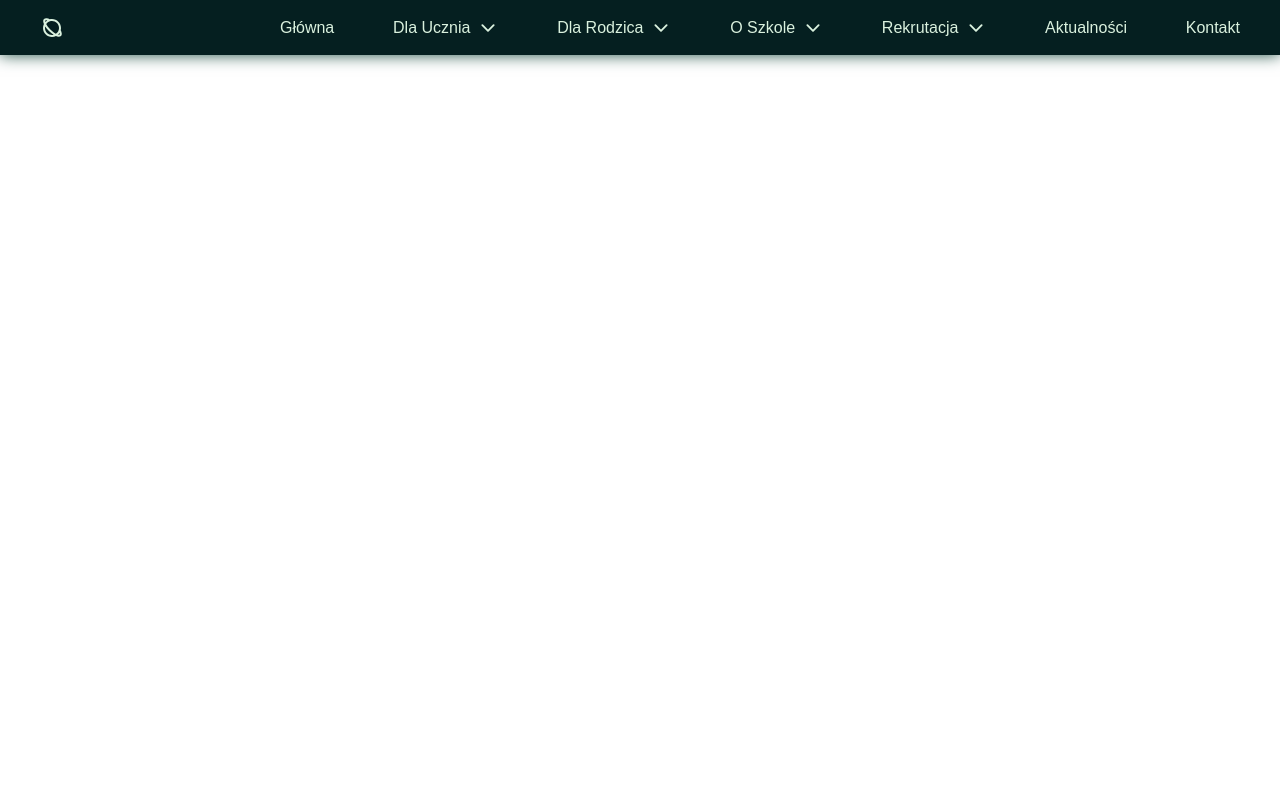
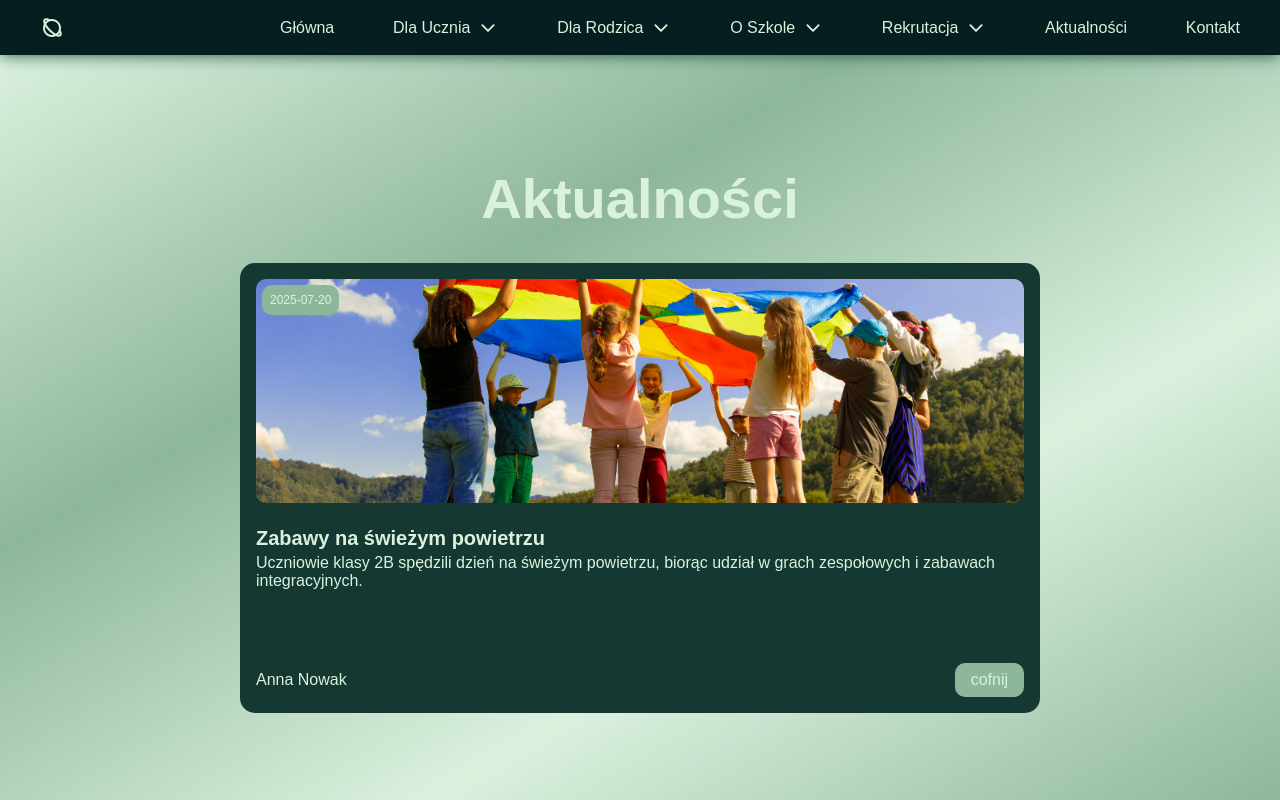
Before and after one commit to Wiciu021/Website-Project, a React (Create React App) app in the folder frontend/: page /post/1 in a window 1280 px wide. Built offline with nearby package versions, Linux system fonts and the light colour scheme; the HTML template or start-up script is replaced by a standard one; a web font is replaced by a local one.

Commit message:
you can see only one post from feed if you use see more button

```diff
--- a/frontend/src/App.js
+++ b/frontend/src/App.js
@@ -6,6 +6,7 @@ import ForParents from "./components/for-parents-section/ForParents";
 import Footer from "./components/footer/Footer";
 import { BrowserRouter, Routes, Route } from 'react-router-dom'
 import FeedPage from "./components/feed-page/FeedPage";
+import FeedPagePost from "./components/feed-page-post/FeedPagePost";
 
 function HomePage() {
   return (
@@ -26,7 +27,8 @@ function App() {
 
         <Routes>
           <Route path="/" element={<HomePage />} />
-          <Route path="/feed" element={<FeedPage />} />
+          <Route path="/aktualnosci" element={<FeedPage />} />
+          <Route path="/post/:id" element={<FeedPagePost />}/>
         </Routes>
 
         <Footer />
--- a/frontend/src/Data/feed-data.js
+++ b/frontend/src/Data/feed-data.js
@@ -1,5 +1,6 @@
 export const feedData = [
   {
+    id: 1,
     title: 'Zabawy na świeżym powietrzu',
     description: 'Uczniowie klasy 2B spędzili dzień na świeżym powietrzu, biorąc udział w grach zespołowych i zabawach integracyjnych.',
     img: 'kids1',
@@ -7,6 +8,7 @@ export const feedData = [
     author: 'Anna Nowak',
   },
   {
+    id: 2,
     title: 'Zajęcia plastyczne w klasie 1A',
     description: 'Dzieci rozwijały swoją kreatywność, tworząc prace plastyczne z twoja matka.',
     img: 'kids2',
@@ -14,6 +16,7 @@ export const feedData = [
     author: 'Karol Wiśniewski',
   },
   {
+    id: 3,
     title: 'Wspólne czytanie w bibliotece szkolnej',
     description: 'Klasa 3C odwiedziła bibliotekę, gdzie nauczyciel czytał fragmenty nowej książki o przygodach detektywa Liska.',
     img: 'kids3',
@@ -21,13 +24,13 @@ export const feedData = [
     author: 'Magdalena Kowalczyk',
   },
   {
+    id: 4,
     title: 'Eksperymenty z fizyki klasa 6',
     description: 'Uczniowie przeprowadzali proste eksperymenty z grawitacją i ciśnieniem powietrza podczas zajęć w laboratorium.',
     img: 'kids4',
     date: '2025-07-12',
     author: 'Piotr Zieliński',
   }
-]
-;
+];
 
-export default feedData
+export default feedData;
--- /dev/null
+++ b/frontend/src/components/feed-page-post/FeedPagePost.js
@@ -0,0 +1,54 @@
+import React from 'react'
+import { useNavigate, useParams } from 'react-router-dom'
+import feedData from '../../Data/feed-data'
+import '../feed-page/feedPageItem.css'
+import '../feed-page/feedPage.css'
+import './feedPagePost.css'
+
+const FeedPagePost = () => {
+
+  const { id } = useParams();
+  const postId = parseInt(id);
+  const post = feedData.find(item => item.id == postId);
+
+  const navigate = useNavigate();
+
+  if (!post) {
+    return <div>not found</div>
+  }
+
+  return (
+    <section className='feed-page-post page-section'>
+      <div className='title-section'>
+        <h1>Aktualności</h1>
+      </div>
+      <div className='wrapper'>
+        <div className='post-card'>
+          <div className='card-image-container' style={{
+            backgroundImage: `url(/images/${post.img}.jpg)`,
+            backgroundSize: 'cover',
+            backgroundPosition: 'center',
+            backgroundRepeat: 'no-repeat',
+            borderRadius: '10px'
+          }}>
+            <div className='date-container'>{post.date}</div>
+          </div>
+          <div className='card-desctiption-container'>
+            <h3>{post.title}</h3>
+            <div className='desctiption'>
+              {
+                post.description
+              }
+            </div>
+          </div>
+          <div className='card-footer-container'>
+            <h4>{post.author}</h4>
+            <button className='go-back-button' onClick={() => navigate(-1)}>cofnij</button>
+          </div>
+        </div>
+      </div>
+    </section>
+  )
+}
+
+export default FeedPagePost
--- /dev/null
+++ b/frontend/src/components/feed-page-post/feedPagePost.css
@@ -0,0 +1,20 @@
+.feed-page-post {
+  min-height: calc(100vh - 55px);
+  gap: 2rem;
+  /* padding-top: 55px; */
+}
+
+.feed-page-post .wrapper {
+  min-width: 600px;
+  max-width: 800px;
+}
+
+.feed-page-post .wrapper .card-image-container {
+  height: 60%;
+  width: 100%;
+}
+
+.feed-page-post .wrapper .card-footer-container .go-back-button {
+  font-size: 1rem;
+  font-weight: 500;
+}
--- a/frontend/src/components/feed-page/FeedPage.js
+++ b/frontend/src/components/feed-page/FeedPage.js
@@ -14,7 +14,7 @@ const FeedPage = () => {
         <div className='feed-grid'>
           {
             feedData && feedData.length ?
-            feedData.map(feedItem => <FeedPageItem item={feedItem}/>)
+            feedData.map(feedItem => <FeedPageItem key={feedItem.id} item={feedItem}/>)
             : <p>No data to display</p>
           }
         </div>
--- a/frontend/src/components/feed-page/FeedPageItem.js
+++ b/frontend/src/components/feed-page/FeedPageItem.js
@@ -1,4 +1,5 @@
 import React from 'react'
+import { Link } from 'react-router-dom'
 
 const FeedPageItem = ({ item }) => {
   return (
@@ -16,13 +17,13 @@ const FeedPageItem = ({ item }) => {
         <h3>{item.title}</h3>
         <div className='desctiption'>
           {
-            item.description.length > 100 ? item.description.slice(0, 100) + '...' : item.description
+            item.description.length > 80 ? item.description.slice(0, 80) + '...' : item.description
           }
         </div>
       </div>
       <div className='card-footer-container'>
         <h4>{item.author}</h4>
-        <button className='see-more-button'>więcej</button>
+        <Link to={`/post/${item.id}`} className='see-more-button'>więcej</Link>
       </div>
     </div>
   )
--- a/frontend/src/components/feed-page/feedPage.css
+++ b/frontend/src/components/feed-page/feedPage.css
@@ -5,15 +5,18 @@
   flex-direction: column;
   gap: 3rem;
   padding-top: 1.5rem;
+  /* padding-top: 55px; */
 }
 
-.feed-page-section {
+.feed-page-section,
+.feed-page-post {
 background-image: linear-gradient(to bottom right, var(--green-6), var(--green-5), var(--green-6), var(--green-5));
   color: var(--green-6);
   min-height: 100vh;
 }
 
-.feed-page-section .title-section {
+.feed-page-section .title-section,
+.feed-page-post .title-section {
   /* height: 300px; */
   width: 100%;
   display: flex;
@@ -21,7 +24,8 @@ background-image: linear-gradient(to bottom right, var(--green-6), var(--green-5
   align-items: center;
 }
 
-.feed-page-section .title-section h1 {
+.feed-page-section .title-section h1,
+.feed-page-post .title-section h1 {
   color: var(--green-6);
   font-size: 3.5rem;
 }
--- a/frontend/src/components/feed-page/feedPageItem.css
+++ b/frontend/src/components/feed-page/feedPageItem.css
@@ -1,4 +1,5 @@
-.feed-page-section .feed-wrapper .feed-grid .feed-page-item {
+.feed-page-section .feed-wrapper .feed-grid .feed-page-item,
+.feed-page-post .wrapper .post-card {
   background-color: var(--green-3);
   border-radius: 15px;
   display: flex;
@@ -10,7 +11,8 @@
   height: 450px;
 }
 
-.feed-page-section .feed-page-item .card-image-container {
+.feed-page-section .feed-page-item .card-image-container,
+.feed-page-post .post-card .card-image-container {
   width: 100%;
   height: 50%;
   display: flex;
@@ -19,7 +21,8 @@
   position: relative;
 }
 
-.feed-page-section .feed-page-item .card-image-container  .date-container {
+.feed-page-section .feed-page-item .card-image-container  .date-container,
+.feed-page-post .post-card .card-image-container  .date-container {
   position: absolute;
   width: fit-content;
   height: fit-content;
@@ -33,7 +36,8 @@
   font-size: 12px;
 }
 
-.feed-page-section .feed-page-item .card-desctiption-container {
+.feed-page-section .feed-page-item .card-desctiption-container,
+.feed-page-post .post-card .card-desctiption-container {
   display: flex;
   justify-content: left;
   flex-direction: column;
@@ -41,24 +45,28 @@
   gap: 0.25rem;
 }
 
-.feed-page-section .feed-page-item .card-desctiption-container h3 {
+.feed-page-section .feed-page-item .card-desctiption-container h3,
+.feed-page-post .post-card .card-desctiption-container h3 {
   font-size: 1.25rem;
 }
 
-.feed-page-section .feed-page-item .card-footer-container {
+.feed-page-section .feed-page-item .card-footer-container,
+.feed-page-post .post-card .card-footer-container {
   display: flex;
   justify-content: space-between;
   align-items: center;
   width: 100%;
 }
 
-.feed-page-section .feed-page-item .card-footer-container h4 {
+.feed-page-section .feed-page-item .card-footer-container h4,
+.feed-page-post .post-card .card-footer-container h4 {
   font-size: 1rem;
   font-weight: 500;
   color: var(--green-6);
 }
 
-.feed-page-section .feed-page-item .card-footer-container .see-more-button {
+.feed-page-section .feed-page-item .card-footer-container .see-more-button,
+.feed-page-post .post-card .card-footer-container .go-back-button {
   padding: 8px 16px;
   border: none;
   border-radius: 10px;
--- a/frontend/src/components/header/NavList.js
+++ b/frontend/src/components/header/NavList.js
@@ -9,7 +9,7 @@ const NavList = ({ headerData, id }) => {
   return (
     <ul className={`ul-${id}`}>
       {
-        headerData && headerData.length ? headerData.map(headerItem => <ListItem item={headerItem} id={id + 1} showDropDown={showDropDown} setShowDropDown={setShowDropDown}/>) : null
+        headerData && headerData.length ? headerData.map(headerItem => <ListItem key={headerItem.id} item={headerItem} id={id + 1} showDropDown={showDropDown} setShowDropDown={setShowDropDown}/>) : null
       }
     </ul>
   )
--- a/frontend/src/index.css
+++ b/frontend/src/index.css
@@ -31,6 +31,7 @@ html {
 
 body {
   margin-top: 55px;
+  /* padding-top: 55px; */
   font-family: "Parkinsans", sans-serif;
   width: 100vw;
   height: fit-content;
```
Also changed, not shown: frontend/src/Data/header-nav.js (+23 -15 lines).
